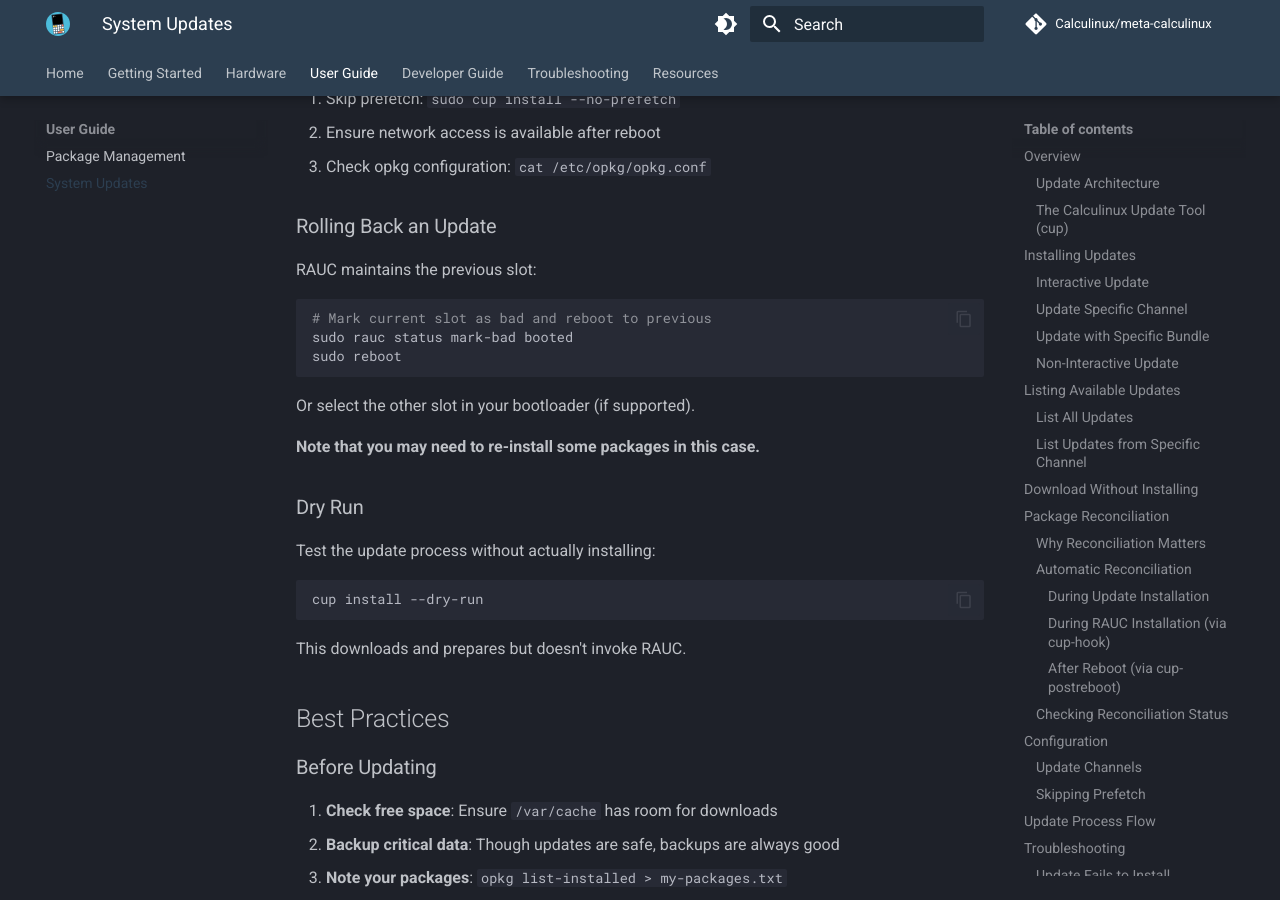
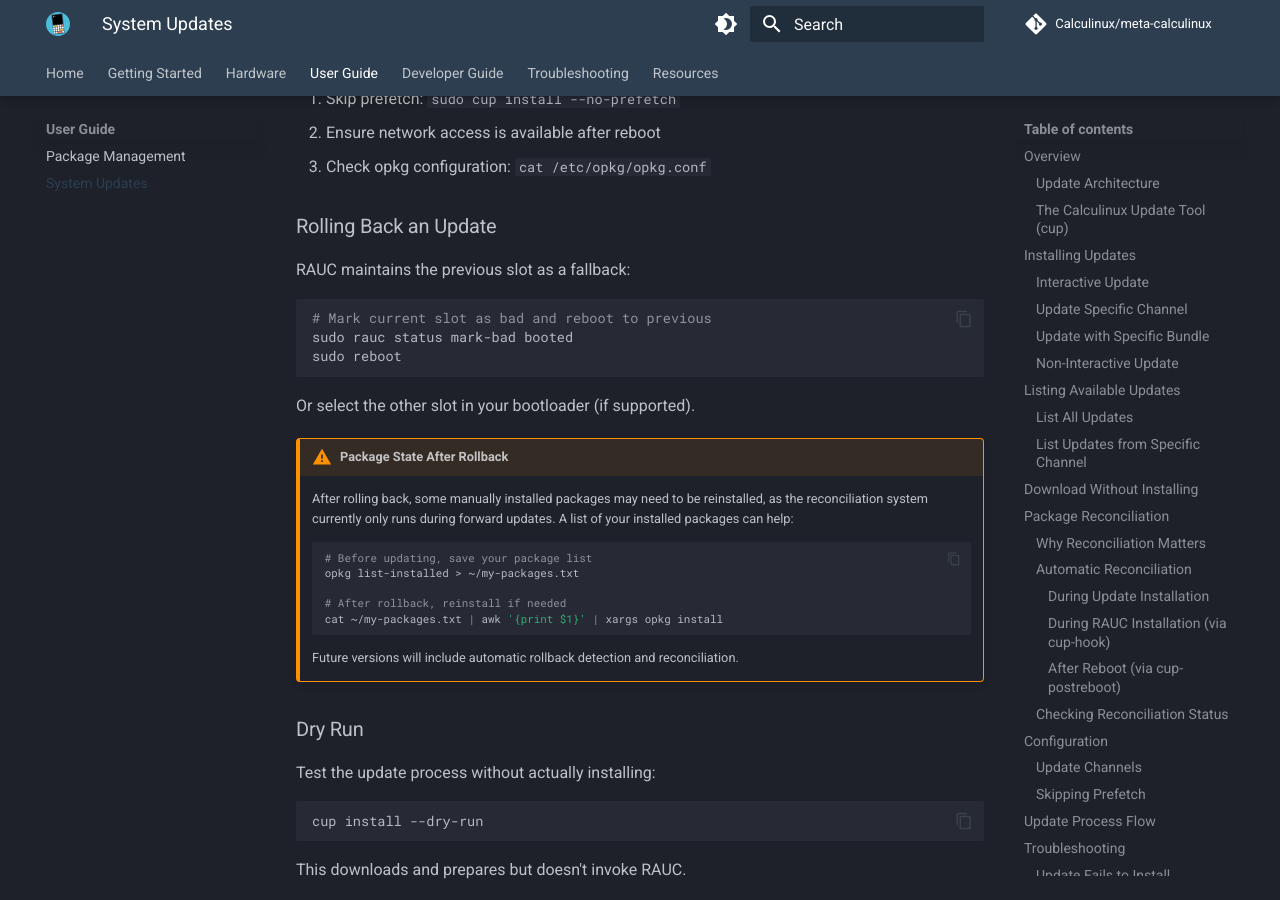
Before and after one commit to Calculinux/docs, an MkDocs documentation site: the page built from docs/user-guide/updates.md, in a window 1280 px wide and 900 px high, scrolled down 6428 px. Built offline with MkDocs 1.6.1 and Material for MkDocs 9.7.7, drawn with Linux system fonts in a browser that asks for light colours; comment, search, counter and statistics services are not loaded.

Commit message:
Enhance rollback section in updates.md with detailed package reinstallation instructions and clarify fallback slot usage

````diff
--- a/docs/user-guide/updates.md
+++ b/docs/user-guide/updates.md
@@ -243,7 +243,7 @@ This usually means opkg isn't configured, though it should be configured out of
 
 ### Rolling Back an Update
 
-RAUC maintains the previous slot:
+RAUC maintains the previous slot as a fallback:
 
 ```bash
 # Mark current slot as bad and reboot to previous
@@ -253,7 +253,18 @@ sudo reboot
 
 Or select the other slot in your bootloader (if supported).
 
-**Note that you may need to re-install some packages in this case.**
+!!! warning "Package State After Rollback"
+    After rolling back, some manually installed packages may need to be reinstalled, as the reconciliation system currently only runs during forward updates. A list of your installed packages can help:
+
+    ```bash
+    # Before updating, save your package list
+    opkg list-installed > ~/my-packages.txt
+
+    # After rollback, reinstall if needed
+    cat ~/my-packages.txt | awk '{print $1}' | xargs opkg install
+    ```
+
+    Future versions will include automatic rollback detection and reconciliation.
 
 ### Dry Run
 
````
